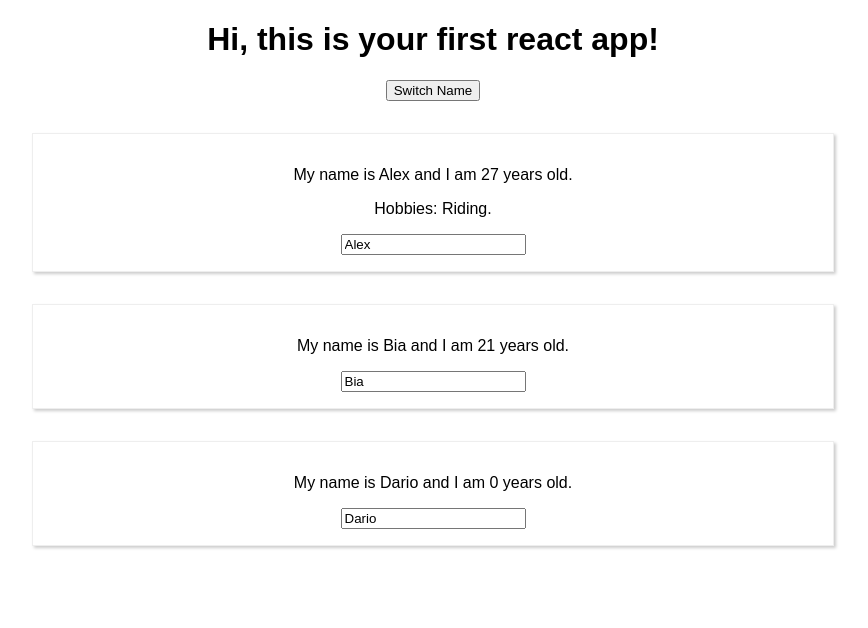
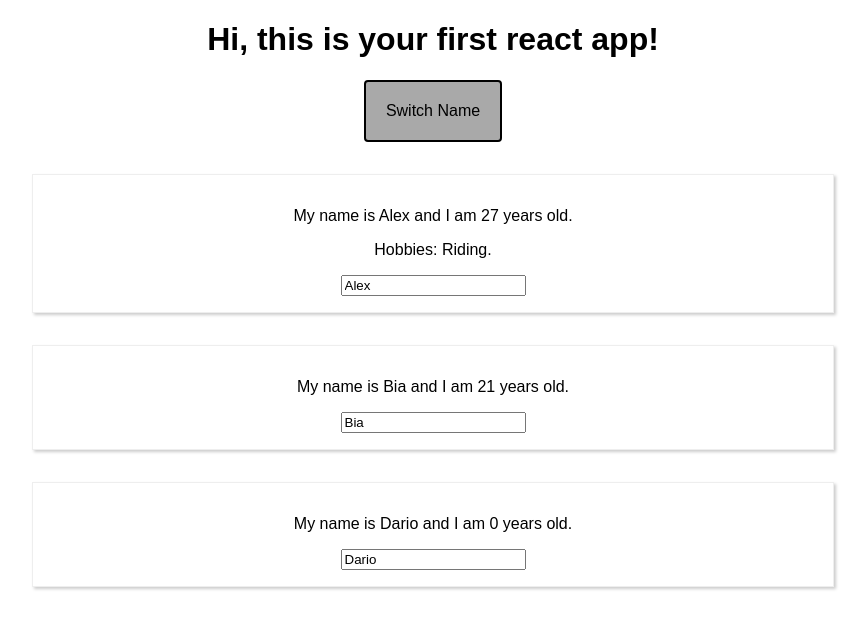
Before and after one commit to AlexBeje/course-react-complete-guide, a React (Create React App) app in the folder react-complete-guide/: page / in a window 1280 px wide. Shown: the top 628 px of the page, without its empty margins (207-1075 px from the left). Built offline with nearby package versions, Linux system fonts and the light colour scheme.

Commit message:
📦 NEW: Added inline style example

```diff
--- a/react-complete-guide/src/App.js
+++ b/react-complete-guide/src/App.js
@@ -36,10 +36,22 @@ class App extends Component {
   };
 
   render() {
+    const myStyle = {
+      backgroundColor: "darkgray",
+      font: "inherit",
+      cursor: "pointer",
+      borderRadius: "4px",
+      border: "2px solid black",
+      padding: "20px",
+    };
+
     return (
       <div className="App">
         <h1>Hi, this is your first react app!</h1>
-        <button onClick={() => this.switchNameHandler("Alexandru Bejenaru")}>
+        <button
+          style={myStyle}
+          onClick={() => this.switchNameHandler("Alexandru Bejenaru")}
+        >
           Switch Name
         </button>
         <Person
```
